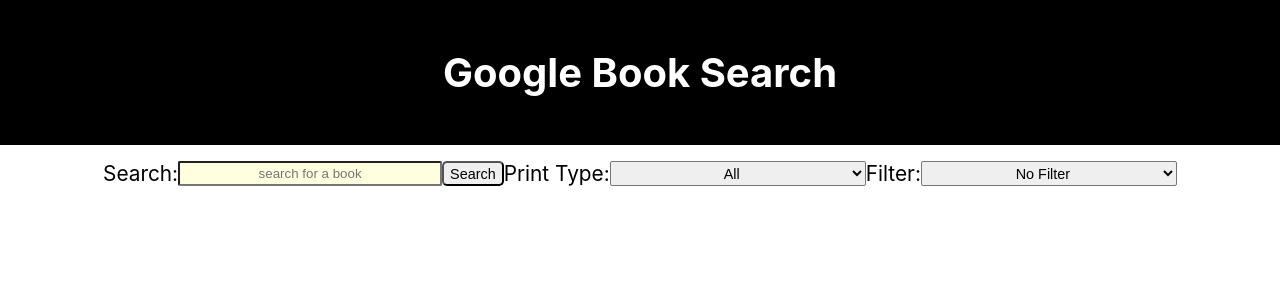
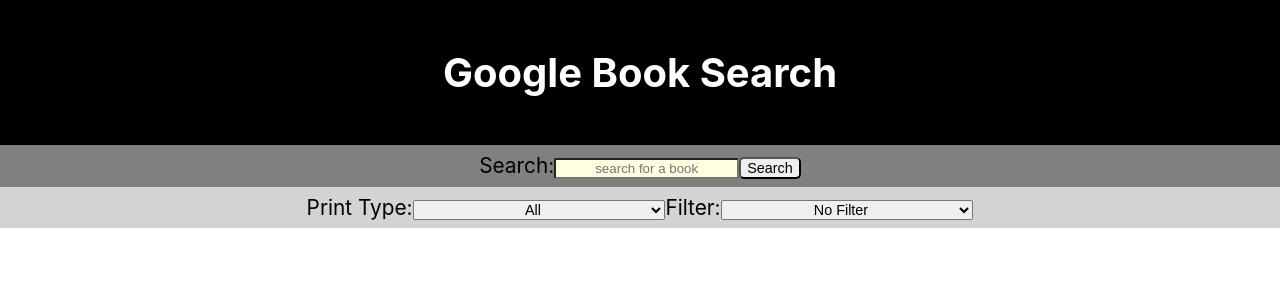
Before and after one commit to thinkful-ei-firefly/booksAPI-Jessica-Ahmed, a React (Create React App) app: page / in a window 1280 px wide. Shown: the top 300 px of the page. Built offline with nearby package versions, Linux system fonts and the light colour scheme.

Commit message:
added book.css

```diff
--- a/src/Book.css
+++ b/src/Book.css
@@ -0,0 +1,9 @@
+.thumbnail-img {
+    float: left;
+    /* display: inline; */
+    margin: 5px;
+}
+
+.container{
+    border-top: 1px solid lightgray;
+}
--- a/src/Book.js
+++ b/src/Book.js
@@ -1,12 +1,14 @@
 import React from 'react';
+import './Book.css';
 
 
 function Book(props) {
 
   return (
-    <div>
+    <div className='container'>
+
         <h2>{props.title}</h2>
-        <img src={props.thumbnail} alt="the book cover"/>
+        <img className="thumbnail-img" src={props.thumbnail} alt="the book cover"/>
         <p>Authors: {props.authors}</p>
         <p>Price: {props.price}</p>
 
--- a/src/Header.css
+++ b/src/Header.css
@@ -6,14 +6,14 @@ h1 {
     background-color: black;
     color: white;
     padding: 3rem;
-    margin: 0px 0px 1rem;;
+    margin: 0px 0px 0rem;;
     font-weight: 700;
     font-size: 2.5rem;
 }
 form{
     display: flex;
     justify-content: center;
-    /* flex-direction: column; */
+    flex-direction: column;
     flex-wrap: wrap;
     /* background-color: grey; */
 }
@@ -28,7 +28,7 @@ button:hover {
     border: 2px solid skyblue;
 }
 #search {
-    width: 20%;
+    /* width: 20%; */
     background-color: lightyellow;
     border-radius: 2px;
 }
@@ -38,3 +38,12 @@ select {
     font-size: 0.9rem;
     border-radius: 2px;
 }
+
+.search-contaier {
+    padding: 0.5rem;
+    background-color: grey;
+}
+.filter-bar {
+    padding: 0.5rem;
+    background-color:lightgrey;
+}
--- a/src/Header.js
+++ b/src/Header.js
@@ -32,9 +32,12 @@ render() {
 
       <h1>Google Book Search</h1>
       <form onSubmit={this.submitFetch}>
+        <div className= "search-contaier">
           <label htmlFor="search">Search:</label>
           <input id="search" placeholder="search for a book" type="text" ref="query" required></input>
           <button type="submit">Search</button>
+        </div>
+        <div className="filter-bar">
           <label htmlFor="printType">Print Type:</label>
           <select id="printType" ref="printType">
               <option value="all">All</option>
@@ -50,7 +53,7 @@ render() {
               <option value="paid-ebooks">Paid eBooks</option>
               <option value="partial">Partial eBooks</option>
           </select>
-
+        </div>
       </form>
     </header>
   );
```
